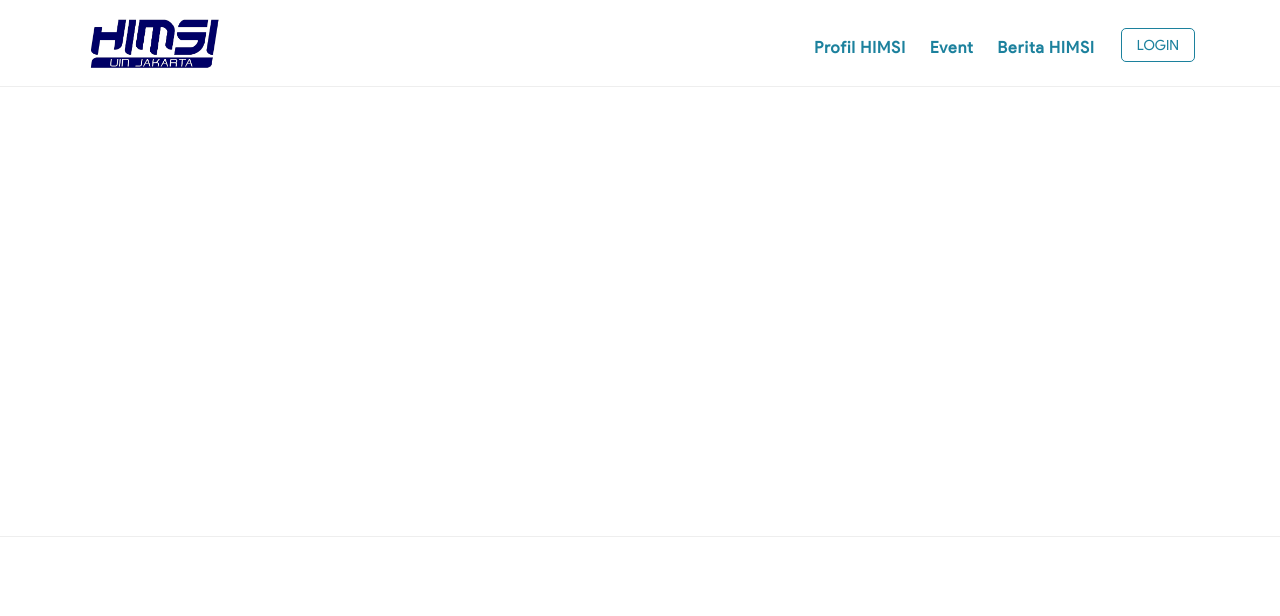
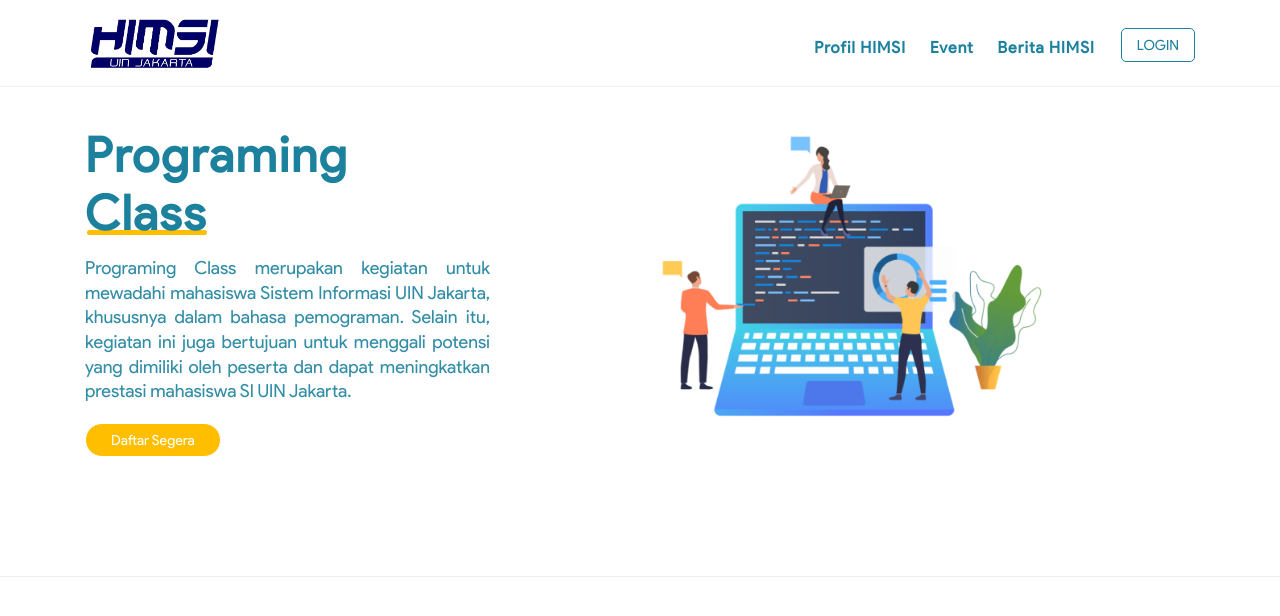
Before and after one commit to idadhamz/web-himsi, a PHP site: page /home.html in a window 1280 px wide. Shown: the top 616 px of the page. Run offline with PHP 8.4, Linux system fonts and the light colour scheme.

Commit message:
first push

```diff
--- a/assets/scss/main.css
+++ b/assets/scss/main.css
@@ -4,6 +4,7 @@
 body {
   font-family: "Product Sans"; }
   body nav {
+    margin-bottom: 40px;
     border-bottom: 0.5px solid #eee; }
     body nav .navbar-brand img {
       width: auto;
@@ -38,9 +39,42 @@ body {
         body nav li.nav-item-button button.btn_kontak:hover span {
           font-size: 14px;
           color: white; }
-  body #hightlight {
+  body #hl {
     width: 100%;
     height: 450px;
     border-bottom: 0.5px solid #eee; }
+    body #hl h1 {
+      width: 250px; }
+      body #hl h1 span {
+        font-size: 48px;
+        color: #1c819d;
+        font-weight: bold;
+        letter-spacing: 2px; }
+    body #hl #garis {
+      margin: -20px 0px 20px 2px;
+      width: 120px;
+      height: 5px;
+      background-color: #ffbe00;
+      border-radius: 10px; }
+    body #hl h5 {
+      width: 75%;
+      text-align: justify;
+      margin-bottom: 20px; }
+      body #hl h5 span {
+        color: #1c819d;
+        opacity: 90%;
+        font-size: 18px; }
+    body #hl button.btn_hl {
+      border: 0.1px solid white;
+      background-color: #ffbe00;
+      padding: 4px 25px 4px 25px;
+      border-radius: 20px; }
+      body #hl button.btn_hl span {
+        font-size: 14px;
+        color: white;
+        text-transform: capitalize; }
+    body #hl .hl_img img {
+      width: auto;
+      height: 300px; }
 
 /*# sourceMappingURL=main.css.map */
--- a/assets/scss/main.scss
+++ b/assets/scss/main.scss
@@ -13,6 +13,7 @@ body {
   font-family: $font-stack;
 
     nav {
+        margin-bottom: 40px;
         border-bottom: 0.5px solid #eee;
 
         .navbar-brand {
@@ -74,9 +75,60 @@ body {
         }
     }
 
-    #hightlight {
+    #hl {
         width: 100%;
         height: 450px;
         border-bottom: 0.5px solid #eee;
+
+        h1 {
+            width: 250px;
+
+            span {
+                font-size: 48px;
+                color: $biru;
+                font-weight: bold;
+                letter-spacing: 2px;
+            }
+        }
+
+        #garis {
+            margin: -20px 0px 20px 2px;
+            width:120px;
+            height:5px;
+            background-color: $kuning;
+            border-radius: 10px;
+        }
+
+        h5 {
+            width: 75%;
+            text-align: justify;
+            margin-bottom: 20px;
+            span {
+                color: $biru;
+                opacity: 90%;
+                font-size: 18px;
+            }
+        }
+
+        button.btn_hl {
+            border: 0.1px solid white;
+            background-color: $kuning;
+            padding: 4px 25px 4px 25px;
+            border-radius: 20px;
+
+            span {
+                font-size: 14px;
+                color: white;
+                text-transform: capitalize;
+            }
+        }
+
+        .hl_img {
+
+            img {
+                width: auto;
+                height: 300px;
+            }
+        }
     }
 }
--- a/home.html
+++ b/home.html
@@ -38,9 +38,21 @@
                 </div>
             </div>
         </nav>
-        <div id="hightlight">
+        <div id="hl">
             <div class="container">
-
+                <div class="row">
+                    <div class="col-sm-12 col-md-6">
+                        <h1><span>Programing Class</span></h1>
+                        <div id="garis"></div>
+                        <h5><span>Programing Class merupakan kegiatan untuk mewadahi mahasiswa Sistem Informasi UIN Jakarta, khususnya dalam bahasa pemograman. Selain itu, kegiatan ini juga bertujuan untuk menggali potensi yang dimiliki oleh peserta dan dapat meningkatkan prestasi mahasiswa SI UIN Jakarta.</span></h5>
+                        <button class="btn_hl"><span>Daftar Segera</span></button>
+                    </div>
+                    <div class="col-sm-12 col-md-6">
+                        <div class="hl_img">
+                            <img src="assets/image/hl_img.png">
+                        </div>
+                    </div>
+                </div>
             </div>
         </div>
     </body>
```
Also changed, not shown: assets/image/hl_img.png (added), 1 other file.
